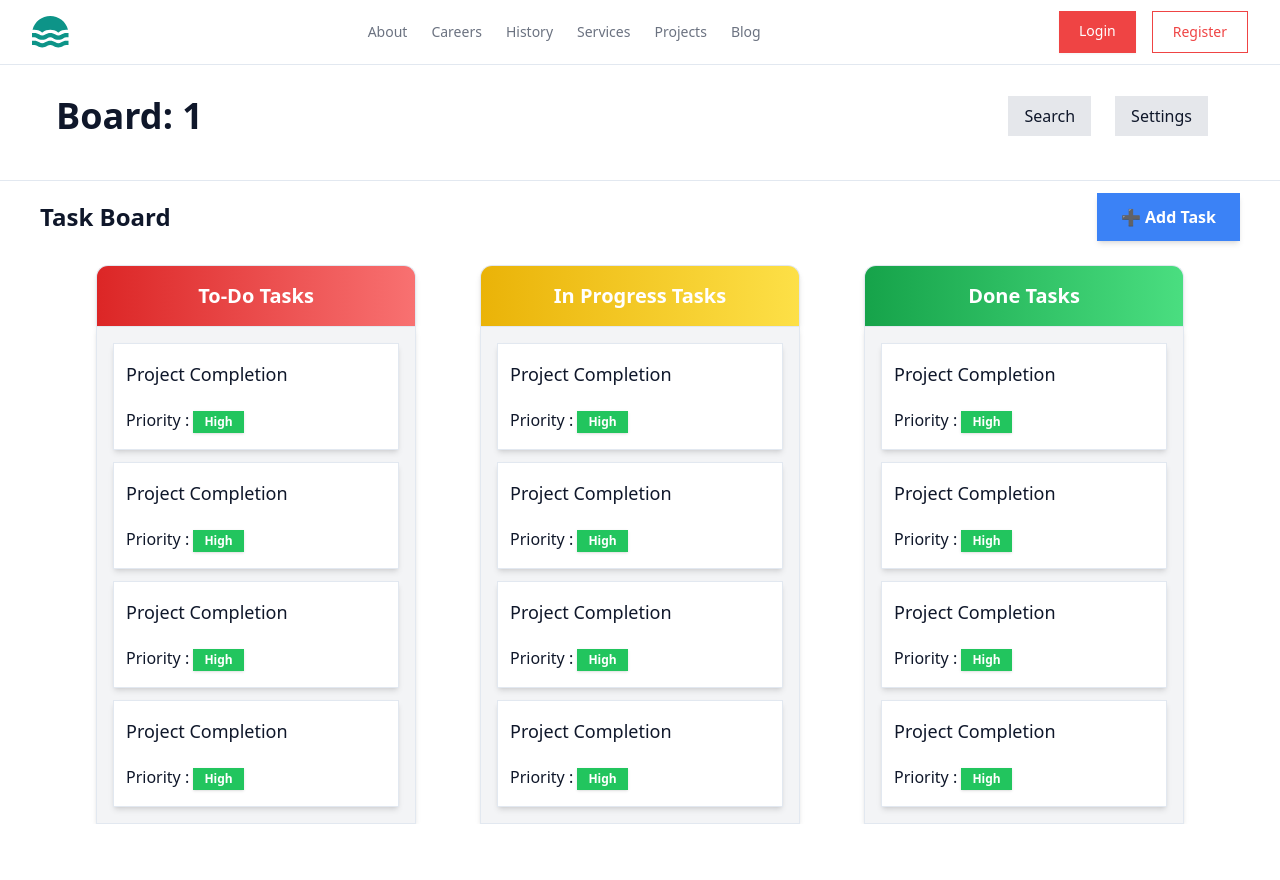
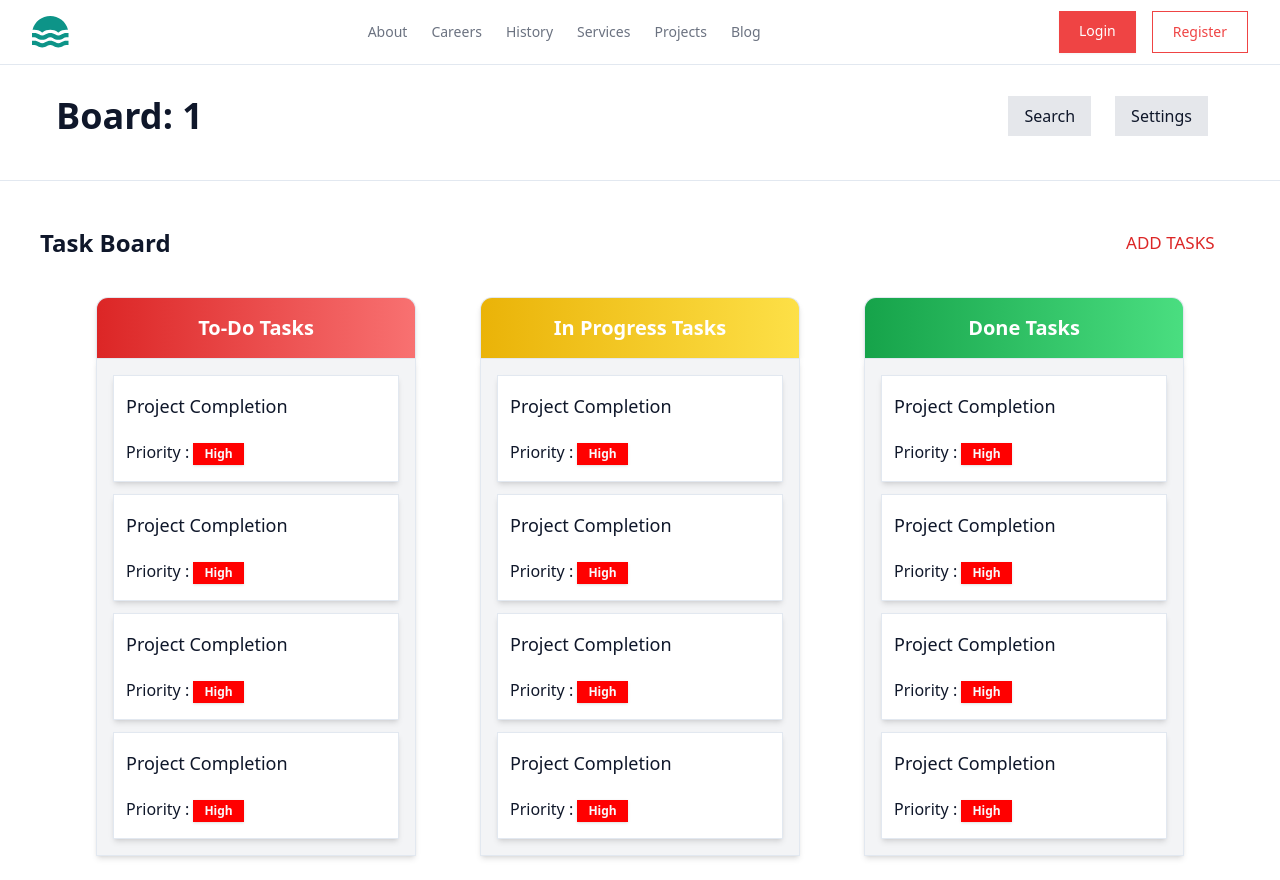
Before and after one commit to Purabsingla/taskmanagement, a React (Create React App) app: page /boards/1 in a window 1280 px wide. Before the commit the page ends 824 px from the top, so only its background shows below. Built offline with nearby package versions, Linux system fonts and the light colour scheme.

Commit message:
Modifications

```diff
--- /dev/null
+++ b/src/components/ui/UIButton.tsx
@@ -0,0 +1,7 @@
+import React from "react";
+import "../../css/Button.css";
+const Button: React.FC = () => {
+  return <button className="btn">Add Tasks</button>;
+};
+
+export default Button;
--- /dev/null
+++ b/src/css/Button.css
@@ -0,0 +1,50 @@
+/* From Uiverse.io by joe-watson-sbf */
+.btn {
+  font-size: 17px;
+  background: transparent;
+  border: none;
+  padding: 1em 1.5em;
+  color: #dc2626;
+  text-transform: uppercase;
+  position: relative;
+  transition: 0.5s ease;
+  cursor: pointer;
+}
+
+.btn::before {
+  content: "";
+  position: absolute;
+  left: 0;
+  bottom: 0;
+  height: 2px;
+  width: 0;
+  background-color: #ef4444;
+  transition: 0.5s ease;
+}
+
+.btn:hover {
+  color: white;
+  transition-delay: 0.5s;
+}
+
+.btn:hover::before {
+  width: 100%;
+}
+
+.btn::after {
+  content: "";
+  position: absolute;
+  left: 0;
+  bottom: 0;
+  height: 0;
+  width: 100%;
+  background-color: #ef4444;
+  transition: 0.4s ease;
+  z-index: -1;
+}
+
+.btn:hover::after {
+  height: 100%;
+  transition-delay: 0.4s;
+  color: aliceblue;
+}
--- a/src/pages/Tasks.tsx
+++ b/src/pages/Tasks.tsx
@@ -3,6 +3,7 @@ import { useParams } from "react-router-dom";
 import NavBar from "../components/sections/NavBar";
 import { Separator } from "../components/ui/separator";
 import { Badge } from "../components/ui/badge";
+import Button from "../components/ui/UIButton";
 const Tasks: React.FC = () => {
   const { name } = useParams();
   return (
@@ -28,14 +29,12 @@ const Tasks: React.FC = () => {
         <Separator className="my-3 px-10" />
 
         {/* Kanban Board Section */}
-        <div className="flex justify-between items-center px-10">
+        <div className="flex justify-between items-center px-10 mt-5">
           <h2 className="text-2xl font-bold">Task Board</h2>
-          <button className="px-6 py-3 bg-blue-500 text-white font-bold rounded-lg hover:bg-blue-600 transition shadow-md">
-            ➕ Add Task
-          </button>
+          <Button />
         </div>
 
-        <section className="flex justify-center mt-6 gap-6">
+        <section className="flex justify-center my-6 gap-6">
           {["To-Do", "In Progress", "Done"].map((title, i) => (
             <div key={i} className="mx-5 flex flex-col items-center">
               {/* Column Header */}
@@ -56,7 +55,7 @@ const Tasks: React.FC = () => {
                 {[1, 2, 3, 4].map((task) => (
                   <div
                     key={task}
-                    className="group bg-white p-3 rounded-lg shadow-md flex flex-col items-start gap-5 py-4 justify-start border hover:shadow-lg transition"
+                    className="group bg-white p-3 rounded-lg shadow-md flex flex-col items-start gap-5 py-4 justify-start border hover:shadow-lg transition transform hover:-translate-y-2"
                   >
                     <h1 className="text-lg font-medium group-hover:text-red-500 transition-colors">
                       Project Completion
@@ -64,7 +63,7 @@ const Tasks: React.FC = () => {
                     <p>
                       Priority :{" "}
                       <span>
-                        <Badge variant={"success"}>High</Badge>
+                        <Badge variant={"destructive"}>High</Badge>
                       </span>
                     </p>
                   </div>
```
